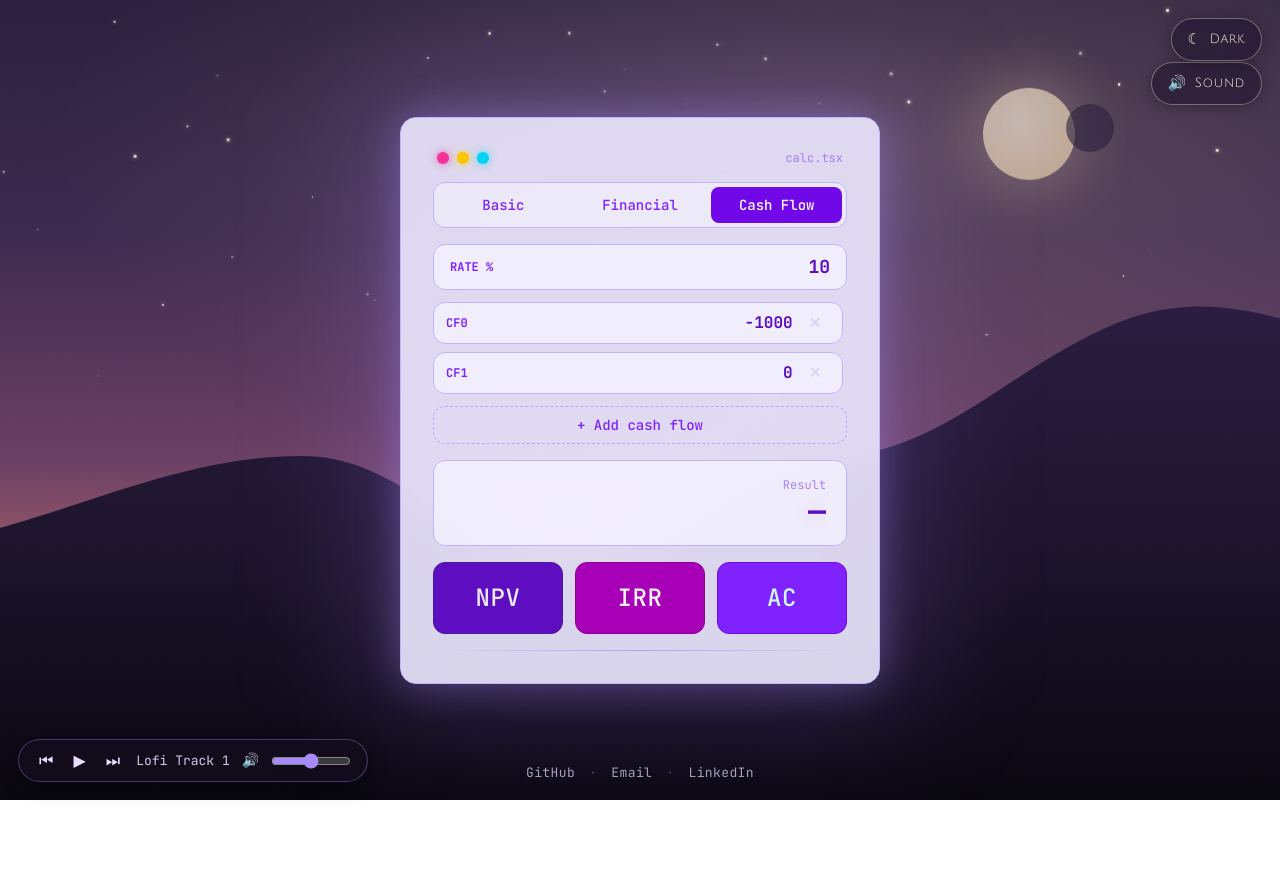
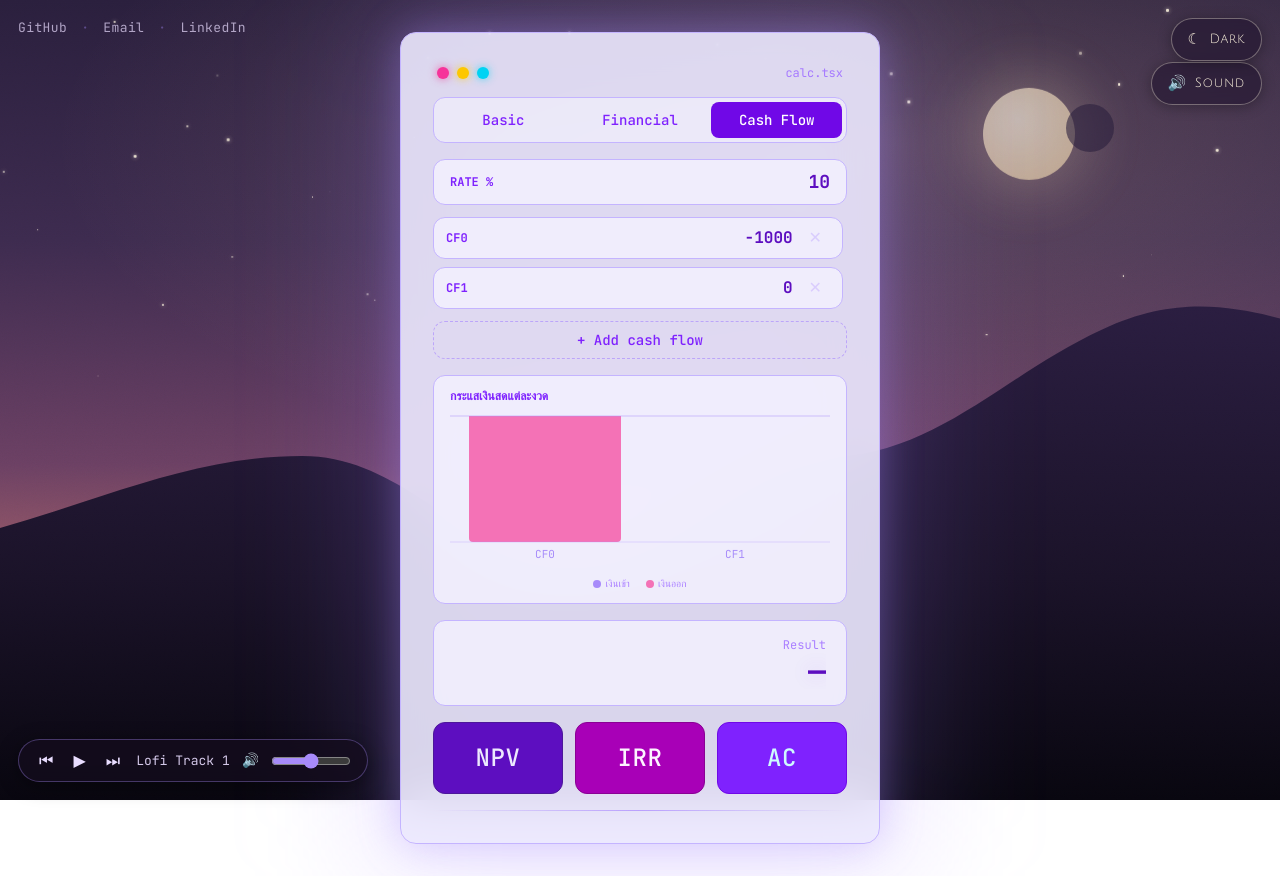
Before and after one commit to Pansony67/lofi-calculator, a React (Vite) app: page / in a window 1280 px wide. Both pictures are taken after a click on the button "Cash Flow". Before the commit the page ends 800 px from the top, so only its background shows below. Built offline with nearby package versions, Linux system fonts and the light colour scheme.

Commit message:
Add cash flow chart and result explanation, move contact links

```diff
--- a/package.json
+++ b/package.json
@@ -16,7 +16,7 @@
     "react": "^19.2.7",
     "react-dom": "^19.2.7",
     "react-router": "^8.0.1",
-    "recharts": "^3.9.0",
+    "recharts": "^3.9.2",
     "tailwindcss": "^4.3.1"
   },
   "devDependencies": {
--- a/src/component/calculator/CashFlowCalculator.tsx
+++ b/src/component/calculator/CashFlowCalculator.tsx
@@ -2,6 +2,7 @@
 import { useState, useEffect } from "react";
 import { CalculatorButton } from "./CalculatorButton";
 import { solveNPV, solveIRR, formatMoney } from "../../utils/financialUtils";
+import { BarChart, Bar, XAxis, YAxis, Cell, ResponsiveContainer, ReferenceLine, Tooltip } from "recharts";
 
 // load saved cash-flow data (if any) from localStorage
 function loadSavedCF() {
@@ -12,7 +13,6 @@ function loadSavedCF() {
   return null;
 }
 
-// what kind of result we're currently explaining
 type Explain =
   | { kind: "none" }
   | { kind: "npv"; value: number; rate: number }
@@ -21,15 +21,13 @@ type Explain =
 
 export function CashFlowCalculator() {
   const saved = loadSavedCF();
-  // list of cash flow amounts (as strings while typing). Start with CF0 and CF1.
   const [flows, setFlows] = useState<string[]>(saved?.flows ?? ["-1000", "0"]);
-  const [rate, setRate] = useState<string>(saved?.rate ?? "10"); // discount rate for NPV
+  const [rate, setRate] = useState<string>(saved?.rate ?? "10");
   const [result, setResult] = useState<string>(saved?.result ?? "—");
   const [resultLabel, setResultLabel] = useState<string>(saved?.resultLabel ?? "Result");
   const [explain, setExplain] = useState<Explain>(saved?.explain ?? { kind: "none" });
   const [lang, setLang] = useState<"th" | "en">(saved?.lang ?? "th");
 
-  // save cash-flow data whenever it changes
   useEffect(() => {
     try {
       localStorage.setItem(
@@ -48,7 +46,7 @@ export function CashFlowCalculator() {
   }
 
   function removeFlow(index: number) {
-    if (flows.length <= 2) return; // keep at least CF0 + CF1
+    if (flows.length <= 2) return;
     setFlows((f) => f.filter((_, i) => i !== index));
   }
 
@@ -60,7 +58,6 @@ export function CashFlowCalculator() {
     setExplain({ kind: "none" });
   }
 
-  // turn the string inputs into numbers (blank = 0)
   function asNumbers(): number[] {
     return flows.map((f) => parseFloat(f) || 0);
   }
@@ -91,7 +88,6 @@ export function CashFlowCalculator() {
     }
   }
 
-  // build the explanation text based on the last result + language
   function explanation(): { emoji: string; title: string; body: string } | null {
     if (explain.kind === "none") return null;
 
@@ -99,82 +95,40 @@ export function CashFlowCalculator() {
       const { value } = explain;
       if (value > 0.005) {
         return lang === "th"
-          ? {
-              emoji: "✅",
-              title: "โครงการนี้คุ้มค่า",
-              body: `NPV เป็นบวก (${formatMoney(value)}) แปลว่าโครงการสร้างมูลค่าเพิ่มเหนือต้นทุนเงินทุนที่ ${explain.rate}% โดยทั่วไป NPV > 0 = น่าลงทุน`,
-            }
-          : {
-              emoji: "✅",
-              title: "This project adds value",
-              body: `A positive NPV (${formatMoney(value)}) means the project earns more than your ${explain.rate}% cost of capital. Generally, NPV > 0 = worth investing.`,
-            };
+          ? { emoji: "✅", title: "โครงการนี้คุ้มค่า", body: `NPV เป็นบวก (${formatMoney(value)}) แปลว่าโครงการสร้างมูลค่าเพิ่มเหนือต้นทุนเงินทุนที่ ${explain.rate}% โดยทั่วไป NPV > 0 = น่าลงทุน` }
+          : { emoji: "✅", title: "This project adds value", body: `A positive NPV (${formatMoney(value)}) means the project earns more than your ${explain.rate}% cost of capital. Generally, NPV > 0 = worth investing.` };
       }
       if (value < -0.005) {
         return lang === "th"
-          ? {
-              emoji: "⚠️",
-              title: "โครงการนี้ยังไม่คุ้ม",
-              body: `NPV เป็นลบ (${formatMoney(value)}) แปลว่าผลตอบแทนต่ำกว่าต้นทุนเงินทุนที่ ${explain.rate}% โดยทั่วไป NPV < 0 = ควรพิจารณาใหม่`,
-            }
-          : {
-              emoji: "⚠️",
-              title: "This project falls short",
-              body: `A negative NPV (${formatMoney(value)}) means returns are below your ${explain.rate}% cost of capital. Generally, NPV < 0 = reconsider.`,
-            };
+          ? { emoji: "⚠️", title: "โครงการนี้ยังไม่คุ้ม", body: `NPV เป็นลบ (${formatMoney(value)}) แปลว่าผลตอบแทนต่ำกว่าต้นทุนเงินทุนที่ ${explain.rate}% โดยทั่วไป NPV < 0 = ควรพิจารณาใหม่` }
+          : { emoji: "⚠️", title: "This project falls short", body: `A negative NPV (${formatMoney(value)}) means returns are below your ${explain.rate}% cost of capital. Generally, NPV < 0 = reconsider.` };
       }
       return lang === "th"
-        ? {
-            emoji: "➖",
-            title: "จุดคุ้มทุนพอดี",
-            body: `NPV ≈ 0 แปลว่าโครงการให้ผลตอบแทนเท่ากับ rate ที่ตั้งไว้ (${explain.rate}%) พอดี ไม่กำไรไม่ขาดทุนเชิงมูลค่า`,
-          }
-        : {
-            emoji: "➖",
-            title: "Exactly break-even",
-            body: `NPV ≈ 0 means the project returns exactly your ${explain.rate}% rate — no value gained or lost.`,
-          };
+        ? { emoji: "➖", title: "จุดคุ้มทุนพอดี", body: `NPV ≈ 0 แปลว่าโครงการให้ผลตอบแทนเท่ากับ rate ที่ตั้งไว้ (${explain.rate}%) พอดี ไม่กำไรไม่ขาดทุนเชิงมูลค่า` }
+        : { emoji: "➖", title: "Exactly break-even", body: `NPV ≈ 0 means the project returns exactly your ${explain.rate}% rate — no value gained or lost.` };
     }
 
     if (explain.kind === "irr") {
       const { value, rate: r } = explain;
       const beats = value > r;
       return lang === "th"
-        ? {
-            emoji: beats ? "✅" : "⚠️",
-            title: beats ? "IRR สูงกว่า rate ที่ต้องการ" : "IRR ต่ำกว่า rate ที่ต้องการ",
-            body: `IRR คือผลตอบแทนที่แท้จริงของโครงการ (${formatMoney(value)}%) ${
-              beats
-                ? `ซึ่งสูงกว่า rate ที่ต้องการ (${r}%) → น่าลงทุน`
-                : `ซึ่งต่ำกว่า rate ที่ต้องการ (${r}%) → ยังไม่น่าลงทุน`
-            }`,
-          }
-        : {
-            emoji: beats ? "✅" : "⚠️",
-            title: beats ? "IRR beats your target rate" : "IRR is below your target rate",
-            body: `IRR is the project's true rate of return (${formatMoney(value)}%). ${
-              beats
-                ? `It's higher than your ${r}% target → worth investing.`
-                : `It's lower than your ${r}% target → not worth it yet.`
-            }`,
-          };
+        ? { emoji: beats ? "✅" : "⚠️", title: beats ? "IRR สูงกว่า rate ที่ต้องการ" : "IRR ต่ำกว่า rate ที่ต้องการ", body: `IRR คือผลตอบแทนที่แท้จริงของโครงการ (${formatMoney(value)}%) ${beats ? `ซึ่งสูงกว่า rate ที่ต้องการ (${r}%) → น่าลงทุน` : `ซึ่งต่ำกว่า rate ที่ต้องการ (${r}%) → ยังไม่น่าลงทุน`}` }
+        : { emoji: beats ? "✅" : "⚠️", title: beats ? "IRR beats your target rate" : "IRR is below your target rate", body: `IRR is the project's true rate of return (${formatMoney(value)}%). ${beats ? `It's higher than your ${r}% target → worth investing.` : `It's lower than your ${r}% target → not worth it yet.`}` };
     }
 
-    // irr-none
     return lang === "th"
-      ? {
-          emoji: "🤔",
-          title: "หา IRR ไม่ได้",
-          body: "IRR หาค่าไม่ได้ มักเกิดเมื่อกระแสเงินสดไม่มีการสลับเครื่องหมาย (เช่น ไม่มีเงินลงทุนติดลบตอนแรก) ลองตรวจ CF0 ว่าเป็นค่าติดลบ",
-        }
-      : {
-          emoji: "🤔",
-          title: "No IRR found",
-          body: "IRR can't be solved — usually when cash flows never change sign (e.g. no initial negative investment). Check that CF0 is negative.",
-        };
+      ? { emoji: "🤔", title: "หา IRR ไม่ได้", body: "IRR หาค่าไม่ได้ มักเกิดเมื่อกระแสเงินสดไม่มีการสลับเครื่องหมาย (เช่น ไม่มีเงินลงทุนติดลบตอนแรก) ลองตรวจ CF0 ว่าเป็นค่าติดลบ" }
+      : { emoji: "🤔", title: "No IRR found", body: "IRR can't be solved — usually when cash flows never change sign (e.g. no initial negative investment). Check that CF0 is negative." };
   }
 
   const exp = explanation();
+
+  // data for the chart — one bar per cash flow
+  const chartData = flows.map((f, i) => ({
+    name: `CF${i}`,
+    value: parseFloat(f) || 0,
+  }));
+  const hasChartData = chartData.some((d) => d.value !== 0);
 
   return (
     <div>
@@ -229,6 +183,53 @@ export function CashFlowCalculator() {
         + Add cash flow
       </button>
 
+      {/* cash flow chart (unique feature: see the money flow) */}
+      {hasChartData && (
+        <div className="mb-4 rounded-xl border border-violet-300 bg-violet-50/80 px-3 py-3 dark:border-violet-500/20 dark:bg-black/40">
+          <div className="mb-2 px-1 text-xs font-semibold text-violet-600 dark:text-violet-400/80">
+            {lang === "th" ? "กระแสเงินสดแต่ละงวด" : "Cash flow by period"}
+          </div>
+          <ResponsiveContainer width="100%" height={160}>
+            <BarChart data={chartData} margin={{ top: 4, right: 4, bottom: 0, left: 4 }}>
+              <XAxis
+                dataKey="name"
+                tick={{ fontSize: 11, fill: "#a78bfa" }}
+                axisLine={{ stroke: "rgba(167,139,250,.3)" }}
+                tickLine={false}
+              />
+              <YAxis hide />
+              <ReferenceLine y={0} stroke="rgba(167,139,250,.5)" />
+              <Tooltip
+                cursor={{ fill: "rgba(167,139,250,.1)" }}
+                contentStyle={{
+                  background: "rgba(20,12,30,.95)",
+                  border: "1px solid rgba(167,139,250,.4)",
+                  borderRadius: "8px",
+                  fontSize: "12px",
+                  color: "#e9ddff",
+                }}
+                formatter={(v) => [formatMoney(Number(v)), lang === "th" ? "จำนวน" : "Amount"]}
+              />
+              <Bar dataKey="value" radius={[4, 4, 0, 0]}>
+                {chartData.map((entry, i) => (
+                  <Cell key={i} fill={entry.value >= 0 ? "#a78bfa" : "#f472b6"} />
+                ))}
+              </Bar>
+            </BarChart>
+          </ResponsiveContainer>
+          <div className="mt-1 flex justify-center gap-4 text-[10px] text-violet-500/70 dark:text-violet-400/60">
+            <span className="flex items-center gap-1">
+              <span className="inline-block h-2 w-2 rounded-sm" style={{ background: "#a78bfa" }} />
+              {lang === "th" ? "เงินเข้า" : "Inflow"}
+            </span>
+            <span className="flex items-center gap-1">
+              <span className="inline-block h-2 w-2 rounded-sm" style={{ background: "#f472b6" }} />
+              {lang === "th" ? "เงินออก" : "Outflow"}
+            </span>
+          </div>
+        </div>
+      )}
+
       {/* result display */}
       <div className="mb-4 rounded-xl border border-violet-300 bg-violet-50/80 px-5 py-4 text-right dark:border-violet-500/20 dark:bg-black/40">
         <div className="text-xs text-violet-500/70 dark:text-violet-400/70">{resultLabel}</div>
@@ -240,7 +241,7 @@ export function CashFlowCalculator() {
         </div>
       </div>
 
-      {/* explanation box (unique feature: explains what the number means) */}
+      {/* explanation box */}
       {exp && (
         <div className="mb-4 rounded-xl border border-violet-400/40 bg-violet-100/70 px-4 py-3 dark:border-violet-500/30 dark:bg-violet-950/30">
           <div className="mb-1 flex items-center justify-between">
@@ -248,7 +249,6 @@ export function CashFlowCalculator() {
               <span>{exp.emoji}</span>
               {exp.title}
             </span>
-            {/* TH / EN language toggle */}
             <button
               type="button"
               onClick={() => setLang((l) => (l === "th" ? "en" : "th"))}
--- a/src/component/calculator/ContactLinks.tsx
+++ b/src/component/calculator/ContactLinks.tsx
@@ -41,9 +41,8 @@ export function ContactLinks() {
       }
     : {
         position: "fixed",
-        bottom: "18px",
-        left: "50%",
-        transform: "translateX(-50%)",
+        top: "18px",
+        left: "18px",
         zIndex: 20,
         display: "flex",
         alignItems: "center",
@@ -52,6 +51,7 @@ export function ContactLinks() {
         fontSize: "13px",
         letterSpacing: ".03em",
       };
+
 
   const linkStyle = {
     color: "rgba(233,221,255,.7)",
```
Also changed, not shown: 1 other file (tests, documents, lock files or other folders).
